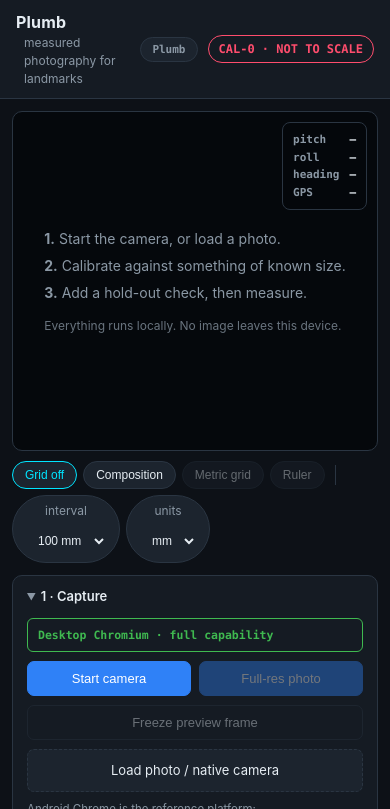
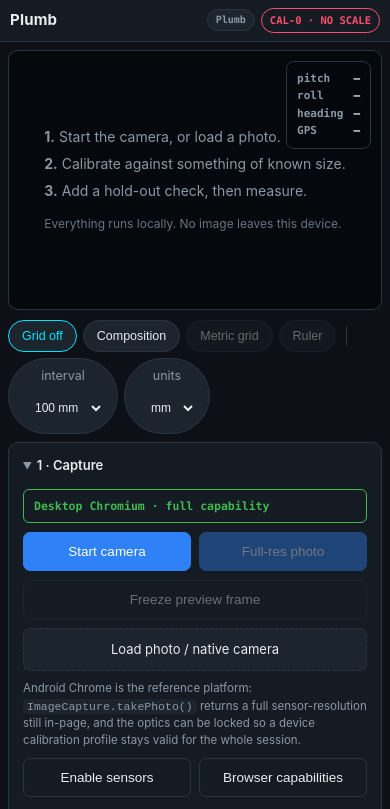
Before and after one commit to Ethical-Tech-CoLab/plumb, a plain HTML site: page prototype/index.html in a window 390 px wide. Shown: the top 809 px of the page. Drawn offline with Linux system fonts and the light colour scheme.

Commit message:
Fix phone layout: prevent header overflow and horizontal scroll
The live site was usable on a phone but the header wrapped the tagline onto
four lines and the calibration badge overflowed, giving the page a horizontal
scrollbar.

- Hide the tagline under 620px; it is decoration, not information
- Compact badge text on narrow screens (tier + status, full text in title)
- Larger touch targets; 16px inputs so iOS does not zoom on focus
- Lock overflow-x so the page can never scroll sideways

Co-authored-by: Copilot <223556219+Copilot@users.noreply.github.com>

```diff
--- a/prototype/app.js
+++ b/prototype/app.js
@@ -556,10 +556,19 @@ function render() {
 function syncUi() {
   const badge = $('tierBadge');
   badge.className = 'badge ' + (state.tier === 'CAL-3' ? 'badge-cal3' : state.tier === 'CAL-2' ? 'badge-cal2' : 'badge-cal0');
+
+  // On a phone there is no room for the full tier name; the tier code and
+  // status are the two things an operator actually needs to see.
+  const compact = window.matchMedia('(max-width: 620px)').matches;
   const note = CALIBRATION_TIERS[state.tier]?.label ?? '';
-  badge.textContent = state.tier === 'CAL-0'
-    ? 'CAL-0 · NOT TO SCALE'
-    : `${state.tier} · ${note} · ${state.calStatus}`;
+  if (state.tier === 'CAL-0') {
+    badge.textContent = compact ? 'CAL-0 · NO SCALE' : 'CAL-0 · NOT TO SCALE';
+  } else {
+    badge.textContent = compact
+      ? `${state.tier} · ${state.calStatus}`
+      : `${state.tier} · ${note} · ${state.calStatus}`;
+  }
+  badge.title = `${state.tier} — ${note} — ${state.calStatus}`;
 
   const calibrated = !!(state.H || state.cal2ScaleMmPerPx);
   $('btnPickCheck').disabled = !calibrated;
--- a/prototype/css/style.css
+++ b/prototype/css/style.css
@@ -315,6 +315,44 @@ input, select {
 
 .hidden { display: none !important; }
 
+/* ------------------------------------------------------------ mobile */
+@media (max-width: 620px) {
+  /* The tagline is nice on a laptop and wastes four lines on a phone. */
+  .brand .sub { display: none; }
+  .brand strong { font-size: 15px; }
+
+  .topbar {
+    padding: 8px 10px;
+    gap: 8px;
+    flex-wrap: nowrap;
+  }
+  .topbar-right { gap: 6px; min-width: 0; }
+
+  /* Badge must shrink rather than push the page sideways. */
+  .badge {
+    font-size: 10.5px;
+    padding: 6px 8px;
+    min-width: 0;
+    overflow: hidden;
+    text-overflow: ellipsis;
+    white-space: nowrap;
+  }
+  .brand-toggle { padding: 5px 8px; font-size: 10px; }
+  .brand-org { margin-left: 6px; font-size: 10px; padding: 2px 6px; }
+
+  main { padding: 8px; gap: 8px; }
+  .stage { min-height: 260px; }
+
+  /* Comfortable touch targets in the field, with gloves on. */
+  .chip, .chip-label { padding: 8px 13px; font-size: 12.5px; }
+  .btn { padding: 11px 12px; font-size: 13.5px; min-width: 100px; }
+  input, select { padding: 9px; font-size: 16px; } /* 16px stops iOS zoom-on-focus */
+  summary { padding: 13px 14px; }
+}
+
+/* Nothing should ever scroll the page sideways on a phone. */
+html, body { max-width: 100%; overflow-x: hidden; }
+
 /* ------------------------------------------------ platform + camera */
 .platform {
   font: 600 11.5px/1.4 ui-monospace, Consolas, monospace;
```
